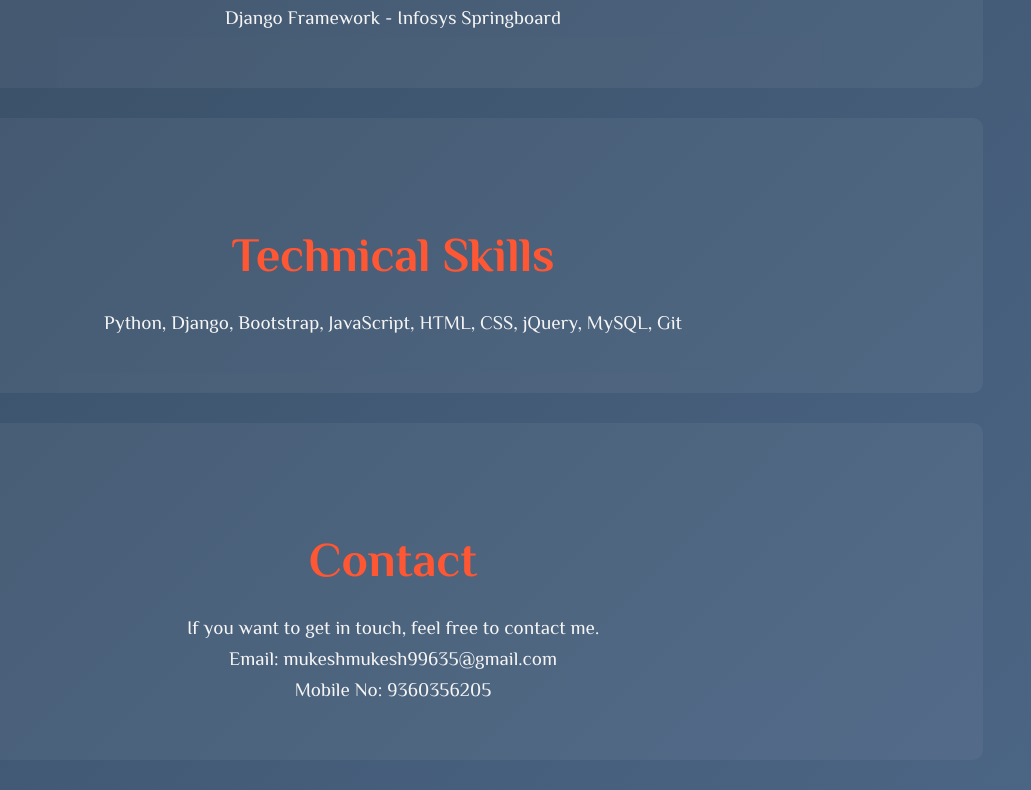
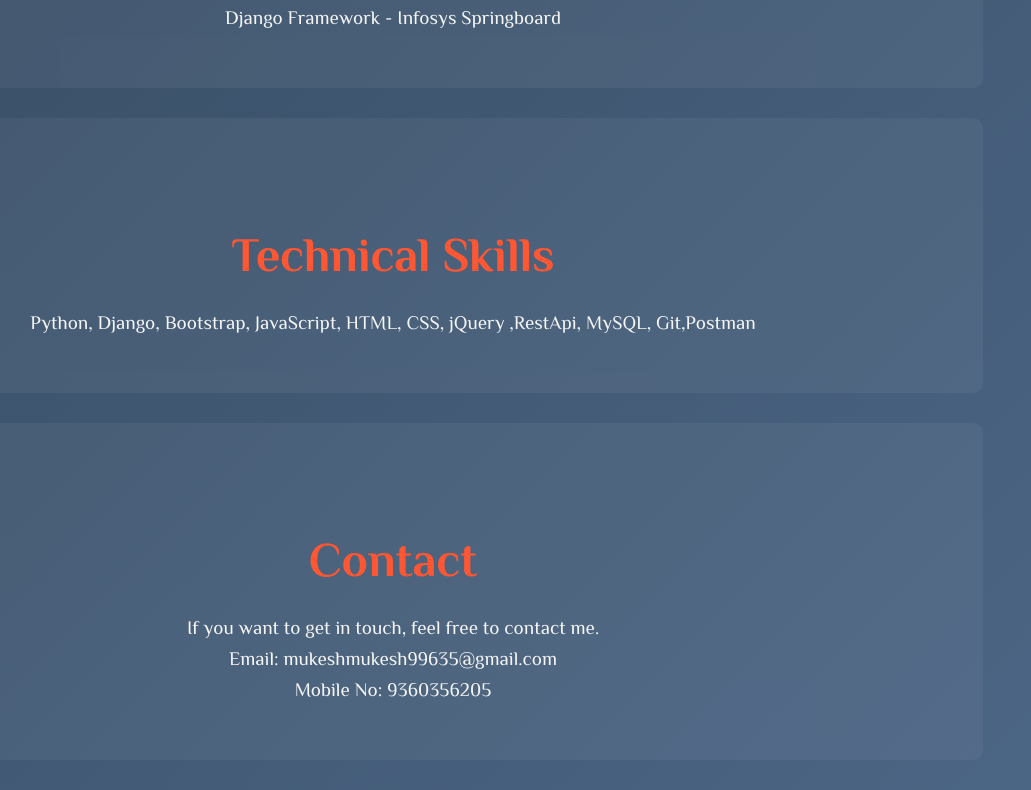
Before and after one commit to mugesh1817-s/My-Portfolio, a plain HTML site: page index.html in a window 1280 px wide. Shown: the part 1450-2240 px from the top of the page, without its empty margins (247-1278 px from the left). Drawn offline with Linux system fonts and the light colour scheme.

Commit message:
Update index.html

```diff
--- a/index.html
+++ b/index.html
@@ -419,7 +419,7 @@
 
 <section id="skills" class="technical-skills reveal">
   <h2 class="section-title">Technical Skills</h2>
-  <p>Python, Django, Bootstrap, JavaScript, HTML, CSS, jQuery, MySQL, Git</p>
+  <p>Python, Django, Bootstrap, JavaScript, HTML, CSS, jQuery ,RestApi, MySQL, Git,Postman</p>
 </section>
 
 <section id="contact" class="contact reveal">
@@ -453,6 +453,5 @@
     navMenu.classList.toggle('active');
   });
 </script>
-
 </body>
 </html>
```
